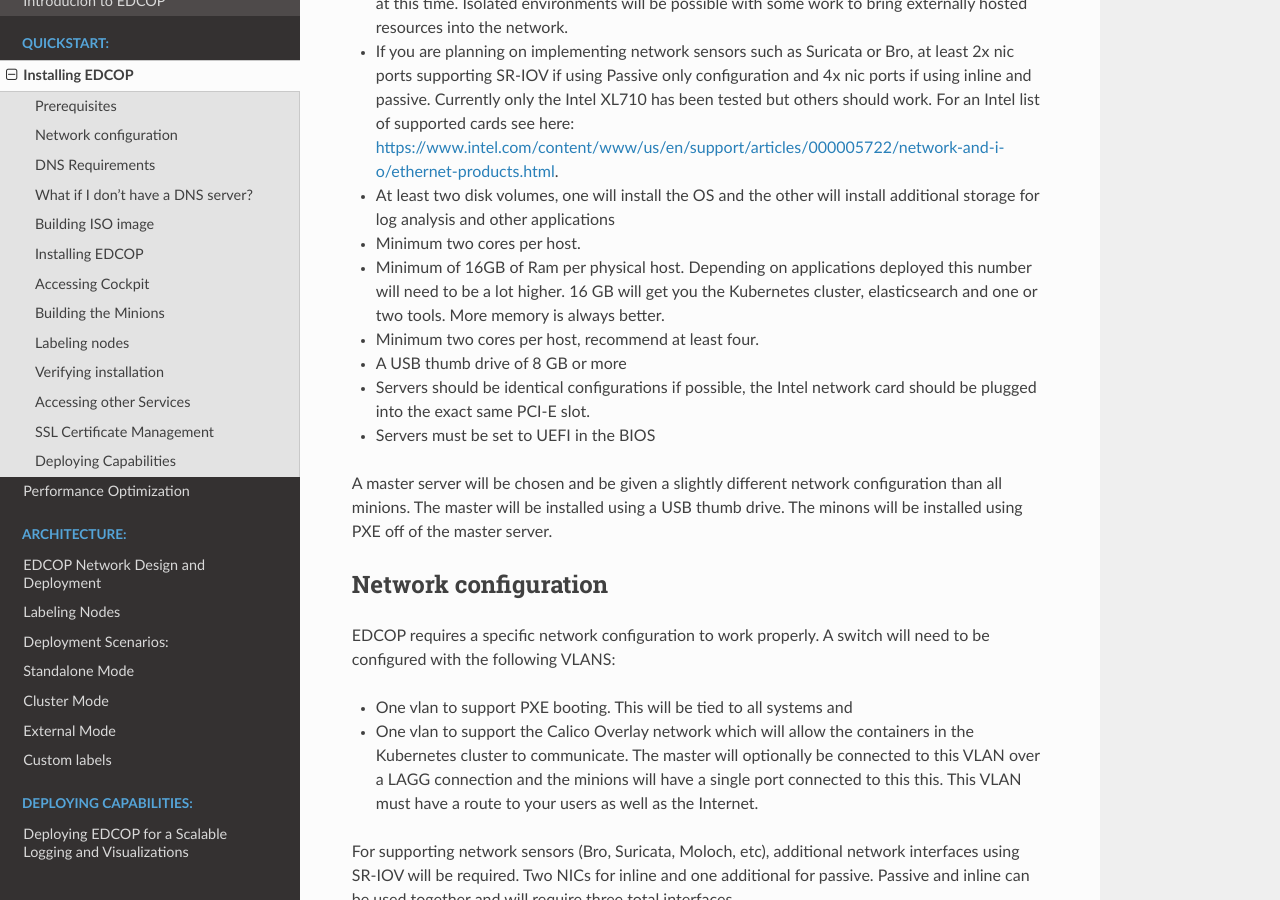
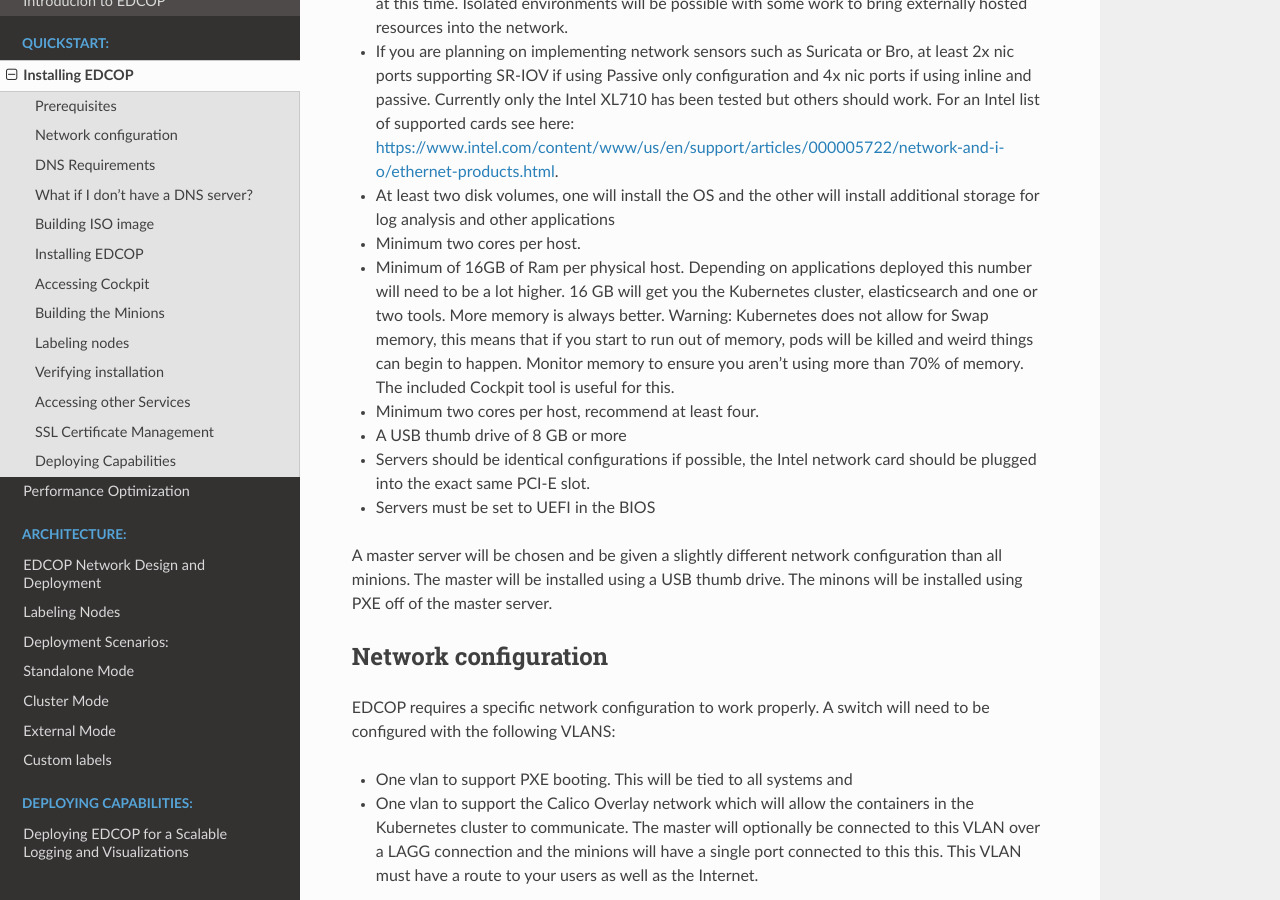
Before and after one commit to sealingtech/EDCOP, a Sphinx documentation site: the page built from docs/installation_guide.rst, in a window 1280 px wide and 900 px high, scrolled down 464 px. Built offline with Sphinx 7.4.7 and the Read the Docs theme 2.0.0, drawn with Linux system fonts in a browser that asks for light colours.

Commit message:
Update installation_guide.rst

```diff
--- a/docs/installation_guide.rst
+++ b/docs/installation_guide.rst
@@ -13,7 +13,7 @@
 - If you are planning on implementing network sensors such as Suricata or Bro, at least 2x nic ports supporting SR-IOV if using Passive only configuration and 4x nic ports if using inline and passive.  Currently only the Intel XL710 has been tested but others should work.  For an Intel list of supported cards see here: https://www.intel.com/content/www/us/en/support/articles/000005722/network-and-i-o/ethernet-products.html.
 - At least two disk volumes, one will install the OS and the other will install additional storage for log analysis and other applications
 - Minimum two cores per host.
-- Minimum of 16GB of Ram per physical host.  Depending on applications deployed this number will need to be a lot higher.  16 GB will get you the Kubernetes cluster, elasticsearch and one or two tools.  More memory is always better.
+- Minimum of 16GB of Ram per physical host.  Depending on applications deployed this number will need to be a lot higher.  16 GB will get you the Kubernetes cluster, elasticsearch and one or two tools.  More memory is always better.  Warning:  Kubernetes does not allow for Swap memory, this means that if you start to run out of memory, pods will be killed and weird things can begin to happen.  Monitor memory to ensure you aren't using more than 70% of memory.  The included Cockpit tool is useful for this.
 - Minimum two cores per host, recommend at least four.
 - A USB thumb drive of 8 GB or more
 - Servers should be identical configurations if possible, the Intel network card should be plugged into the exact same PCI-E slot.
```
